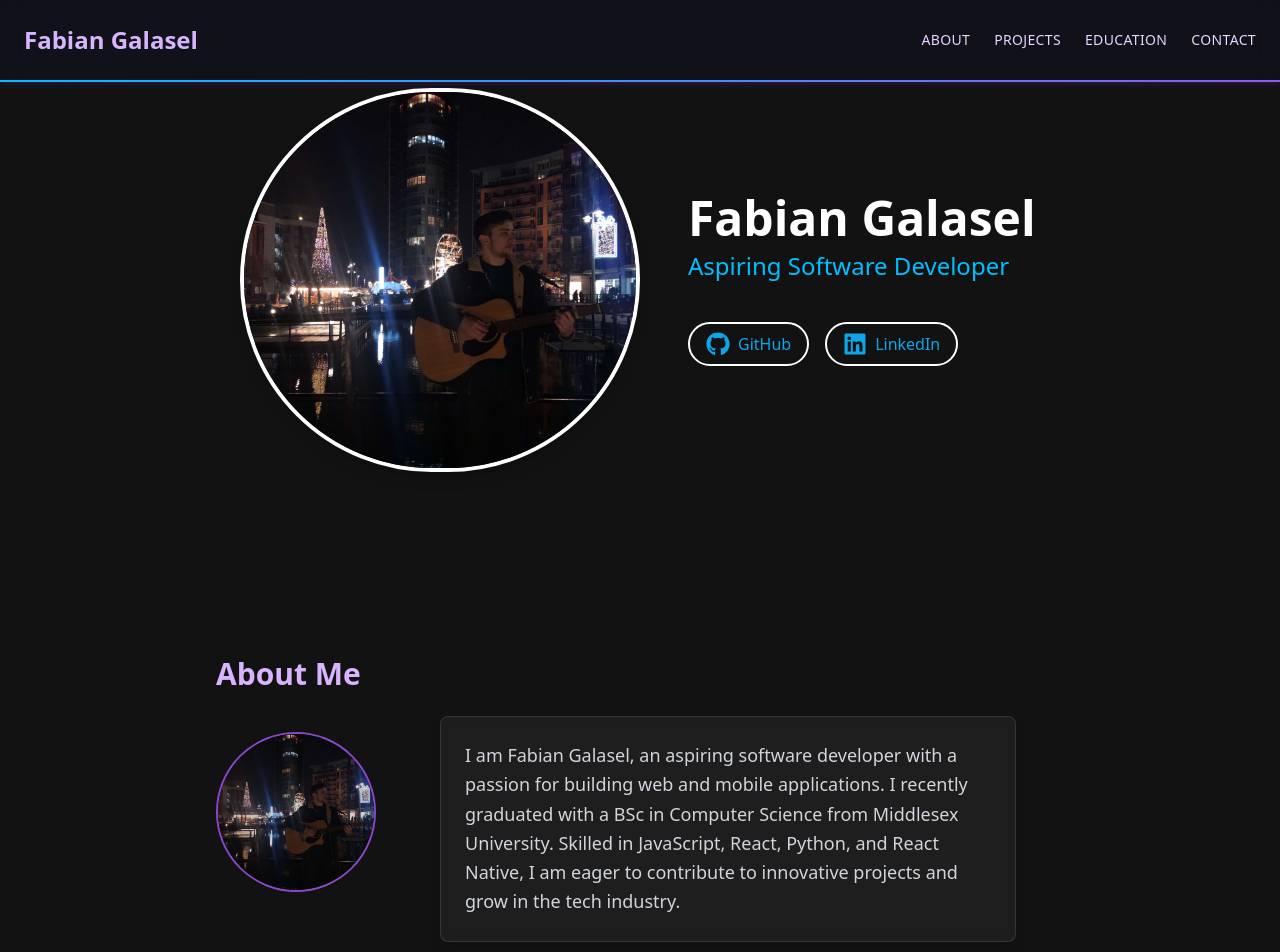
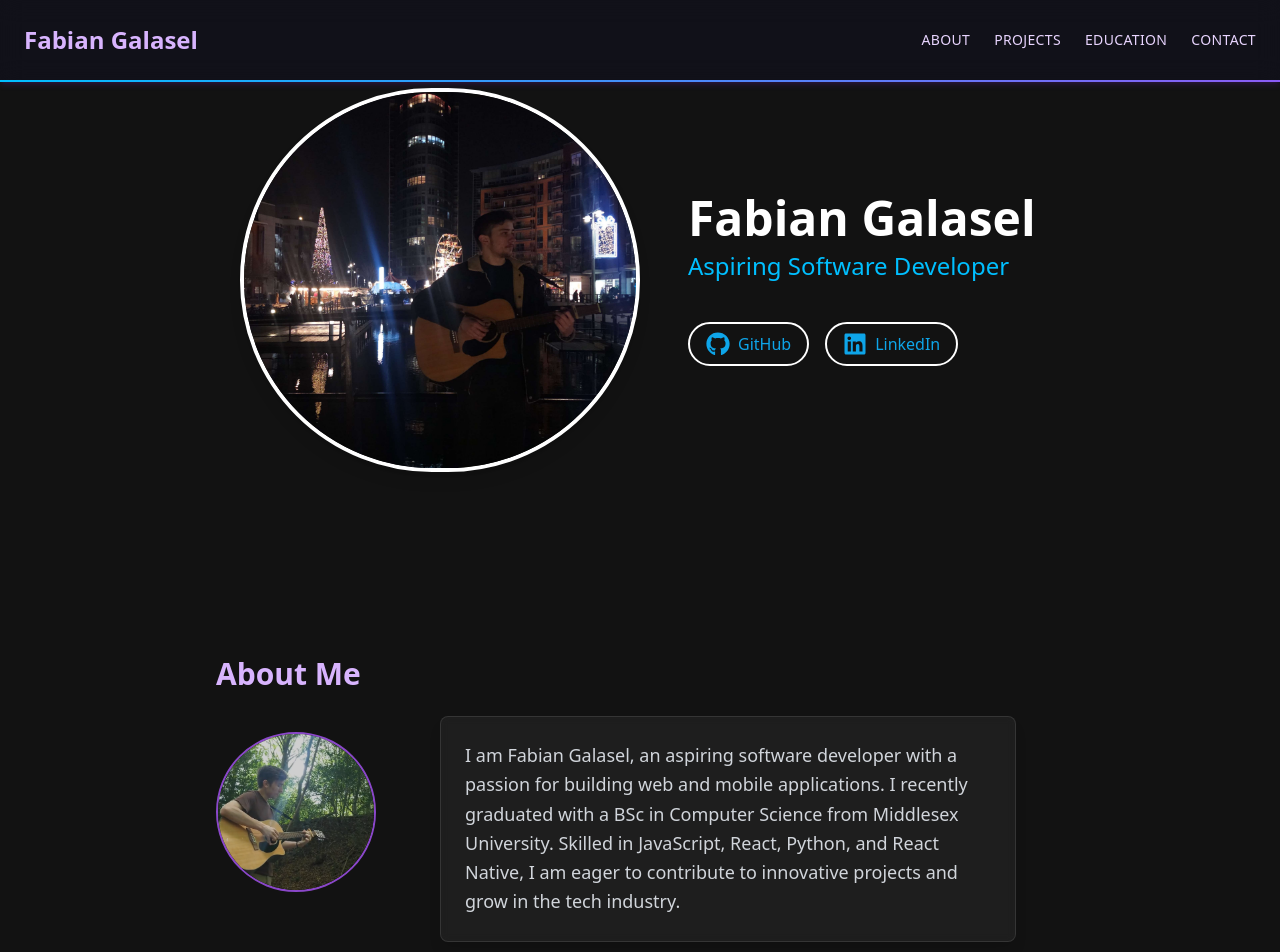
Before and after one commit to FabianC1/PortfolioWebsite, a React (Vite) app: page / in a window 1280 px wide. Shown: the top 952 px of the page. Built offline with nearby package versions, Linux system fonts and the light colour scheme.

Commit message:
added another image

```diff
--- a/src/App.tsx
+++ b/src/App.tsx
@@ -133,11 +133,11 @@ function App() {
         {/* Picture and description side by side */}
         <div className="flex gap-16 items-start">
           <img
-            src="/pfp.jpg"
+            src="/image1.png"
             alt="Fabian Galasel"
             className="w-40 h-40 rounded-full border-2 border-purple-500 opacity-80 hover:opacity-100 transition-opacity flex-shrink-0 mt-4 cursor-pointer"
             style={{ objectFit: "cover" }}
-            onClick={() => handleImageClick("/pfp.jpg")}
+            onClick={() => handleImageClick("/image1.png")}
           />
 
           <p className="text-gray-300 leading-relaxed text-lg backdrop-blur-sm bg-white/5 p-6 rounded-lg border border-white/10 shadow-lg max-w-xl">
```
Also changed, not shown: public/image1.png (added).
